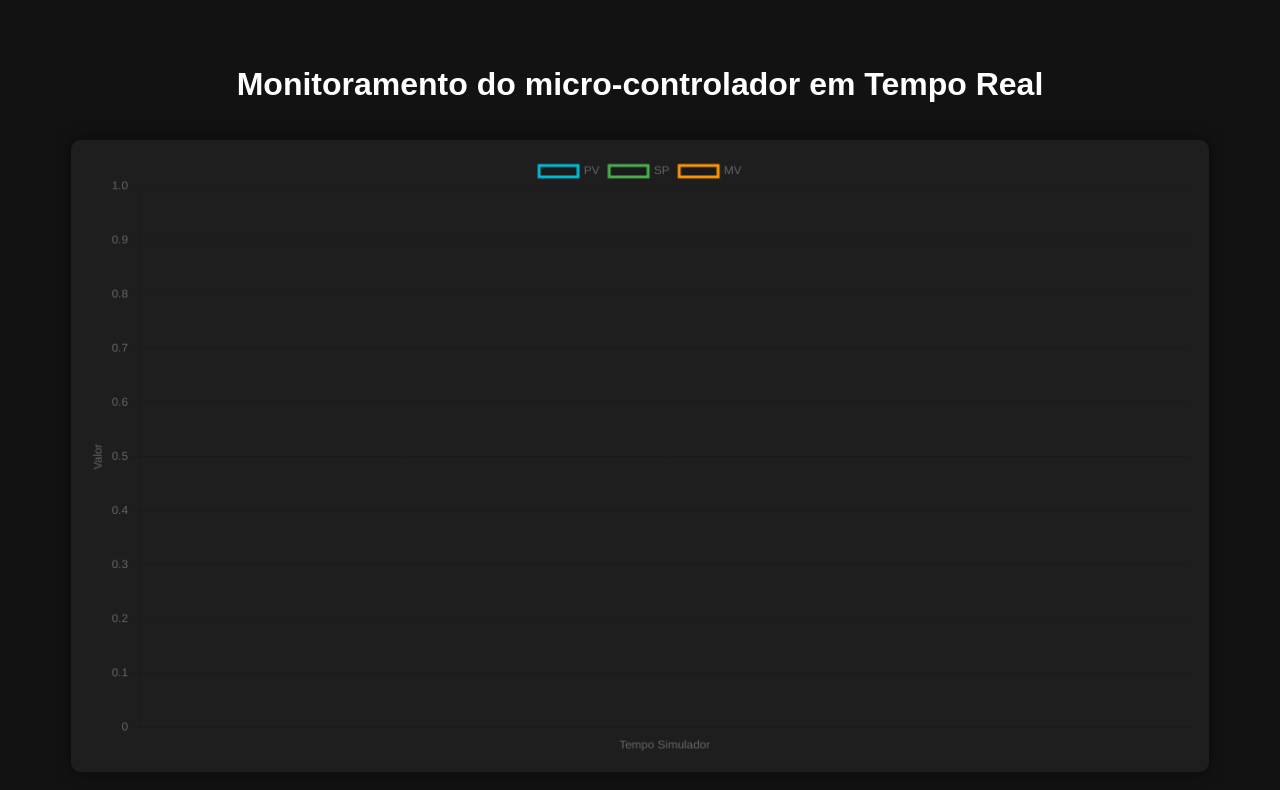
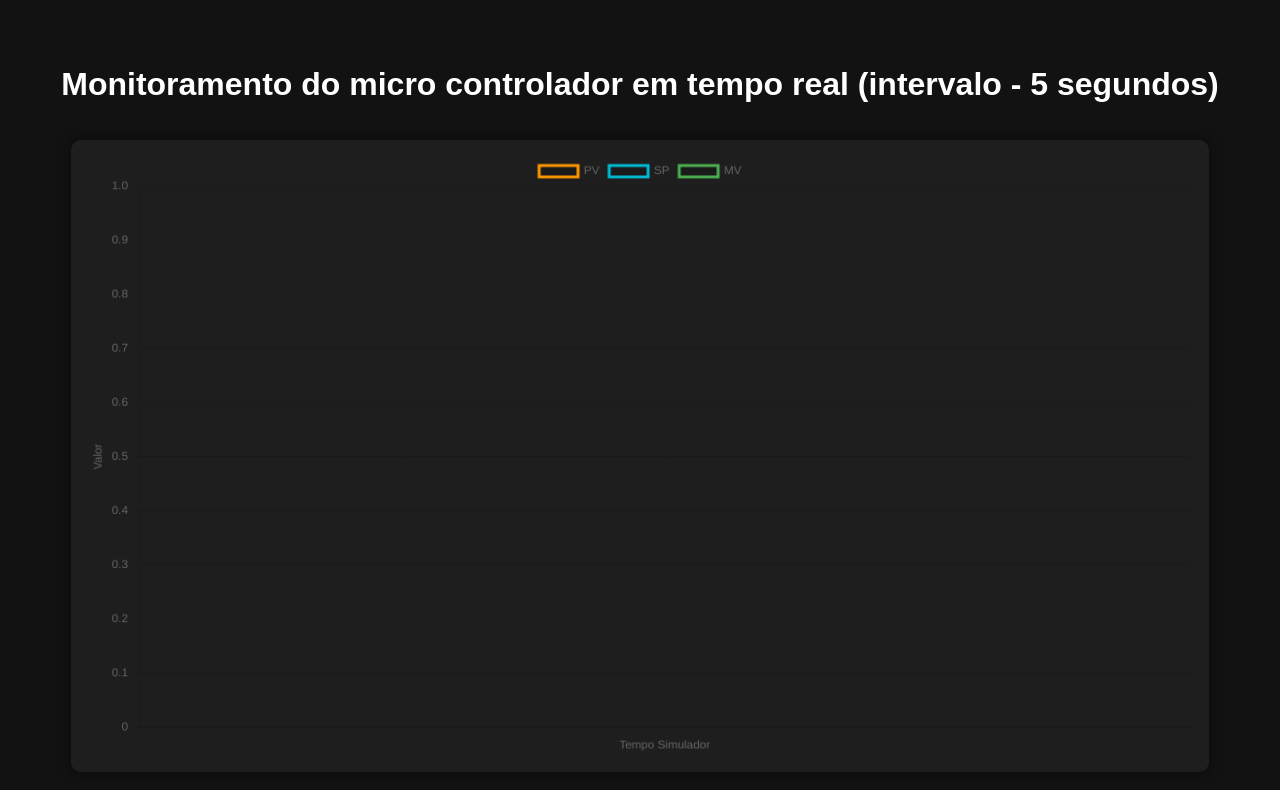
Before and after one commit to Dwyyyer/ProjetoEntec, a plain HTML site: page frontend/index.html in a window 1280 px wide. Drawn offline with nearby package versions, Linux system fonts and the light colour scheme; no server answers.

Commit message:
Alteração nas cores do gráfico

```diff
--- a/frontend/index.html
+++ b/frontend/index.html
@@ -34,7 +34,7 @@
   </style>
 </head>
 <body>
-  <h1>Monitoramento do micro-controlador em Tempo Real</h1>
+  <h1>Monitoramento do micro controlador em tempo real (intervalo - 5 segundos)</h1>
   <canvas id="grafico"></canvas>
 
   <script src="script.js"></script>
--- a/frontend/script.js
+++ b/frontend/script.js
@@ -10,19 +10,19 @@ const chart = new Chart(ctx, {
       {
         label: 'PV',
         data: [],
-        borderColor: '#00bcd4',
+        borderColor: '#ff9800 ',
         tension: 0.2
       },
       {
         label: 'SP',
         data: [],
-        borderColor: '#4caf50',
+        borderColor: '#00bcd4 ',
         tension: 0.2
       },
       {
         label: 'MV',
         data: [],
-        borderColor: '#ff9800',
+        borderColor: '#4caf50 ',
         tension: 0.2
       }
     ]
```
